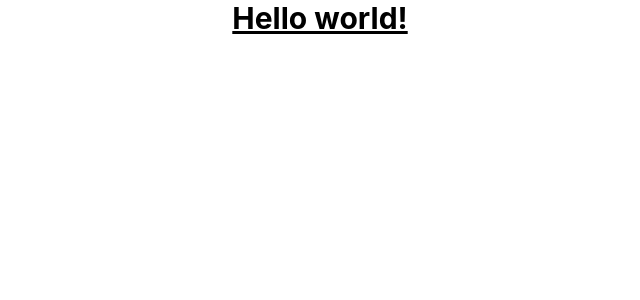
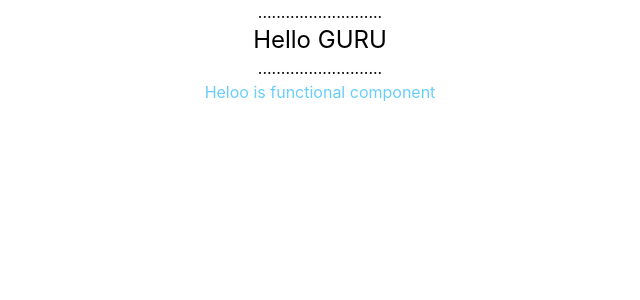
Before and after one commit to GURUNMG/REACT_JS, a React (Create React App) app: page / in a window 1280 px wide. Shown: the top 300 px of the page, without its empty margins (320-960 px from the left). Built offline with nearby package versions, Linux system fonts and the light colour scheme.

Commit message:
functional component

```diff
--- a/public/index.html
+++ b/public/index.html
@@ -1,5 +1,5 @@
 <!DOCTYPE html>
-<html lang="en">
+<html  lang="en">
   <head>
     <meta charset="utf-8" />
     <link rel="icon" href="%PUBLIC_URL%/favicon.ico" />
--- a/src/App.css
+++ b/src/App.css
@@ -1,38 +1,7 @@
+@tailwind base;
+@tailwind components;
+@tailwind utilities;
 .App {
   text-align: center;
+  /* color: aliceblue; */
 }
-
-.App-logo {
-  height: 40vmin;
-  pointer-events: none;
-}
-
-@media (prefers-reduced-motion: no-preference) {
-  .App-logo {
-    animation: App-logo-spin infinite 20s linear;
-  }
-}
-
-.App-header {
-  background-color: #282c34;
-  min-height: 100vh;
-  display: flex;
-  flex-direction: column;
-  align-items: center;
-  justify-content: center;
-  font-size: calc(10px + 2vmin);
-  color: white;
-}
-
-.App-link {
-  color: #61dafb;
-}
-
-@keyframes App-logo-spin {
-  from {
-    transform: rotate(0deg);
-  }
-  to {
-    transform: rotate(360deg);
-  }
-}
--- a/src/App.js
+++ b/src/App.js
@@ -1,12 +1,19 @@
-import logo from './logo.svg';
+import React ,{Components} from 'react';
 import './App.css';
+
+// functional components
+import Hello from "./components/Hello"
 
 function App() {
   return (
     <div className="App">
-      <h1 className="text-3xl font-bold underline">
-        Hello world!
+      <h1>...........................</h1>
+      <h1 class="not-italic hover:italic  text-2xl hover:text-6xl ">
+        Hello GURU
       </h1>
+      <h1>...........................</h1>
+      <Hello></Hello>
+
     </div>
   );
 }
--- /dev/null
+++ b/src/components/Hello.js
@@ -0,0 +1,17 @@
+import React from 'react';
+
+// function Hello()
+// {
+ // return <h1 className=' text-sky-400/75 hover:italic  '>
+ //         Heloo is functional component
+ //        </h1>
+// }
+
+ const Hello=()=>
+{
+ return <h1 className=' text-sky-400/75 hover:italic  '>
+         Heloo is functional component
+        </h1>
+}
+
+export default Hello;
```
